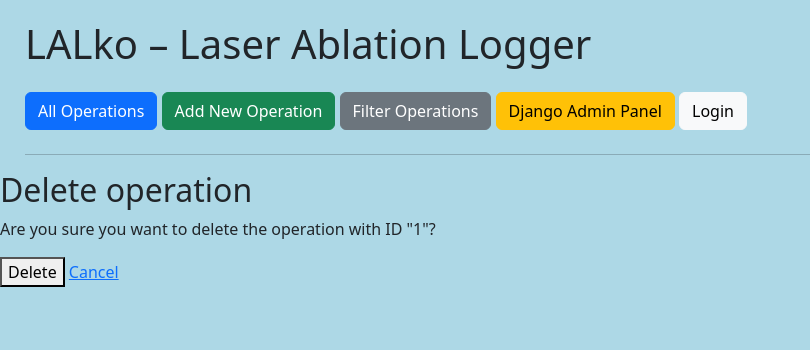
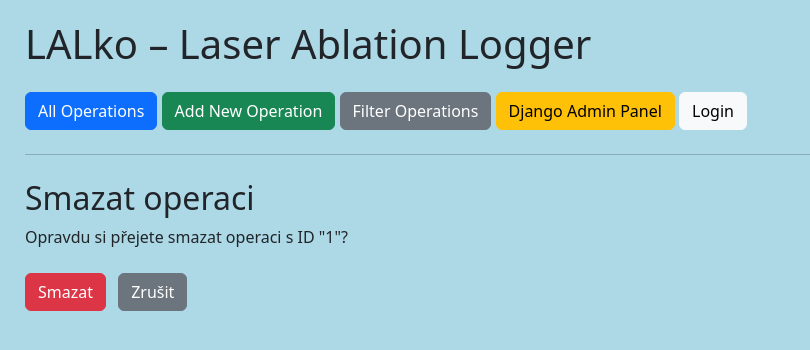
Before and after one commit to TomasHambalek/LALko, a Django app: page /operations/1/delete/ in a window 1280 px wide. Shown: the top 350 px of the page, without its empty margins (0-810 px from the left). Run offline with Django 5.2, Linux system fonts and the light colour scheme; tables that the repository leaves empty hold one stand-in row (values such as "Sample post"); parts of the project's set-up code (start-up, migrations or seed data) failed here and were passed over.

Commit message:
All operations ma svisle cary

```diff
--- a/LALko/runlog/tables.py
+++ b/LALko/runlog/tables.py
@@ -62,3 +62,5 @@ class OperationTable(tables.Table):
             "status", "task", "start_time", "end_time", "duration",
             "short_description", "x_levelling", "y_levelling", "note", "note2", "actions"
         )
+        # Toto je opravená verze. Přidali jsme zpět třídy 'table' a 'table-striped'.
+        attrs = {"class": "table table-striped table-bordered text-center"}
--- a/LALko/runlog/templates/runlog/operation_confirm_delete.html
+++ b/LALko/runlog/templates/runlog/operation_confirm_delete.html
@@ -1,11 +1,13 @@
 {% extends "runlog/base.html" %}
 
 {% block content %}
-<h2>Delete operation</h2>
-<p>Are you sure you want to delete the operation with ID "{{ operation.id }}"?</p>
-<form method="post">
-    {% csrf_token %}
-    <button type="submit">Delete</button>
-    <a href="{% url 'operation_detail' operation.id %}">Cancel</a>
-</form>
+<div class="container mt-4">
+    <h2>Smazat operaci</h2>
+    <p class="mb-4">Opravdu si přejete smazat operaci s ID "{{ operation.id }}"?</p>
+    <form method="post">
+        {% csrf_token %}
+        <button type="submit" class="btn btn-danger me-2">Smazat</button>
+        <a href="{% url 'operation_detail' operation.id %}" class="btn btn-secondary">Zrušit</a>
+    </form>
+</div>
 {% endblock %}
```
Also changed, not shown: LALko/LALko/settings.py (+0 -41 lines), LALko/runlog/templates/runlog/operation_results.html (+12 -4 lines).
